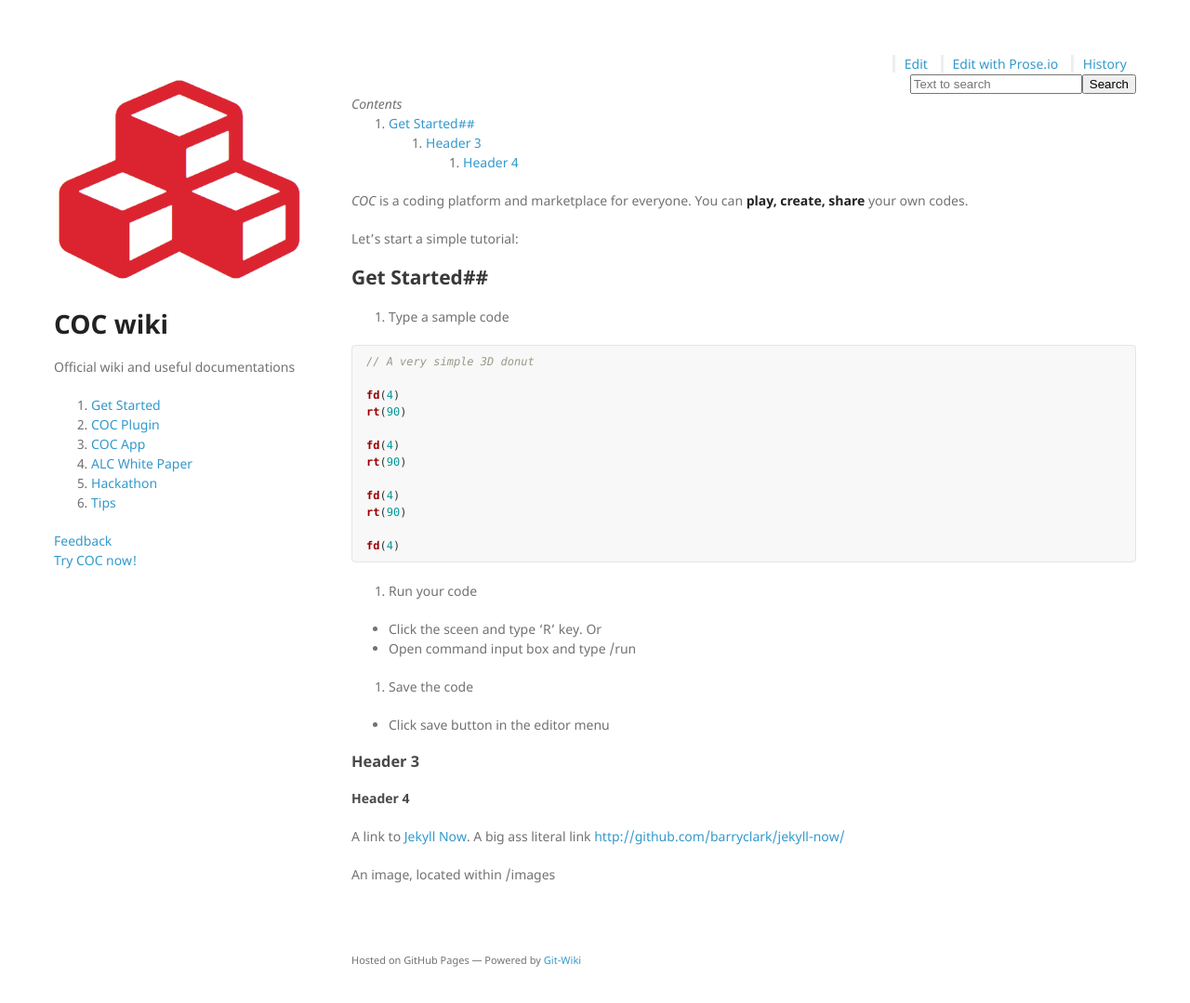
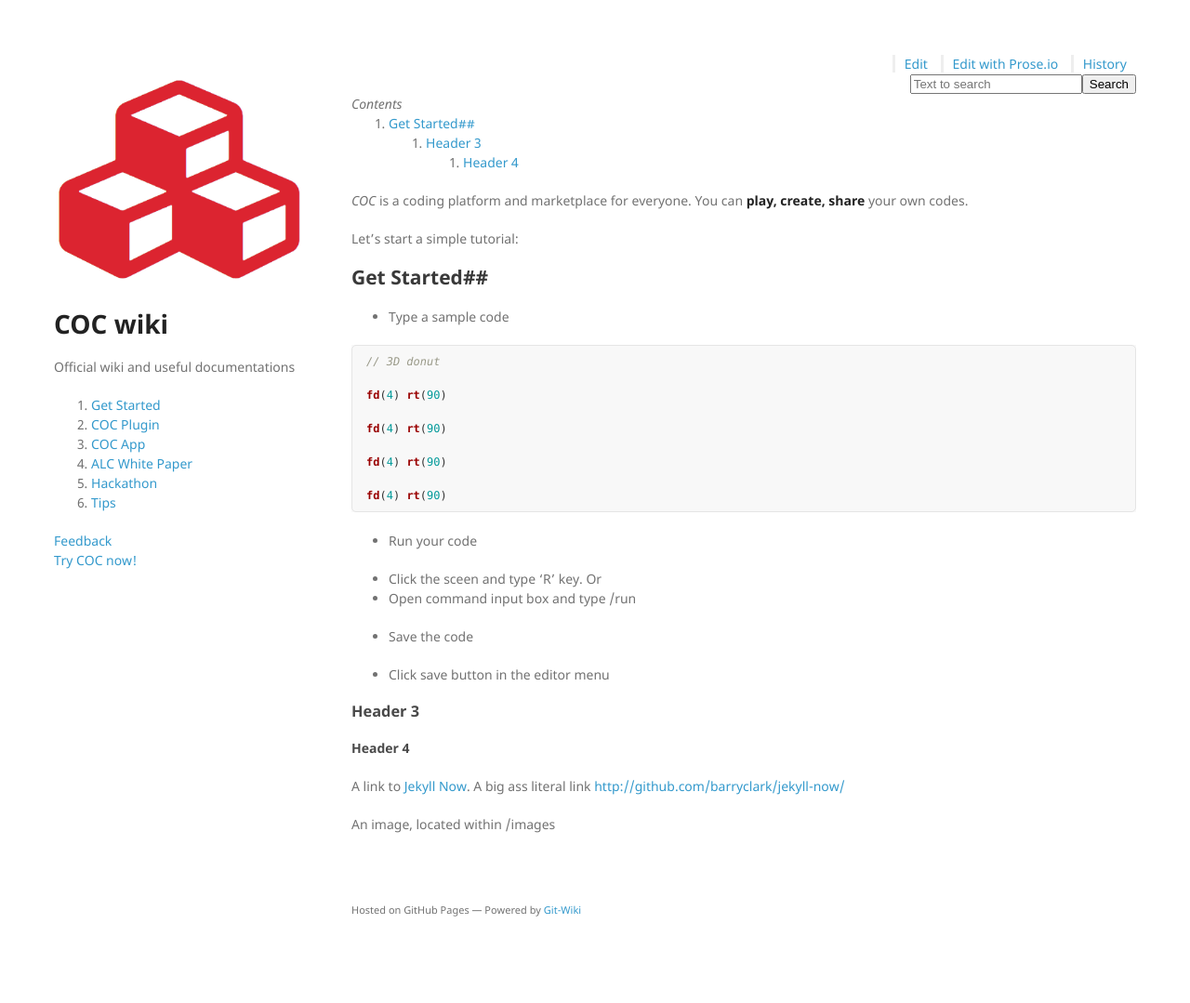
Before and after one commit to daisykim/daisykim.github.io, a Jekyll site: the page built from index.md, in a window 1280 px wide and 1079 px high. Shown: the whole window at 93% size. Built offline with Jekyll 4.4.1, drawn with Linux system fonts in a browser that asks for light colours; nearby versions of some CDN libraries.

Commit message:
Update index

````diff
--- a/index.md
+++ b/index.md
@@ -9,29 +9,26 @@ Let's start a simple tutorial:
 
 ## Get Started##
 
-1. Type a sample code
+* Type a sample code
 
 ```javascript
-// A very simple 3D donut
+// 3D donut
 
-fd(4)
-rt(90)
+fd(4) rt(90)
 
-fd(4)
-rt(90)
+fd(4) rt(90)
 
-fd(4)
-rt(90)
+fd(4) rt(90)
 
-fd(4)
+fd(4) rt(90)
 ```
 
-2. Run your code
+* Run your code
 
  - Click the sceen and type 'R' key. Or
  - Open command input box and type /run
 
-3. Save the code
+* Save the code
 
  - Click save button in the editor menu
 
````
